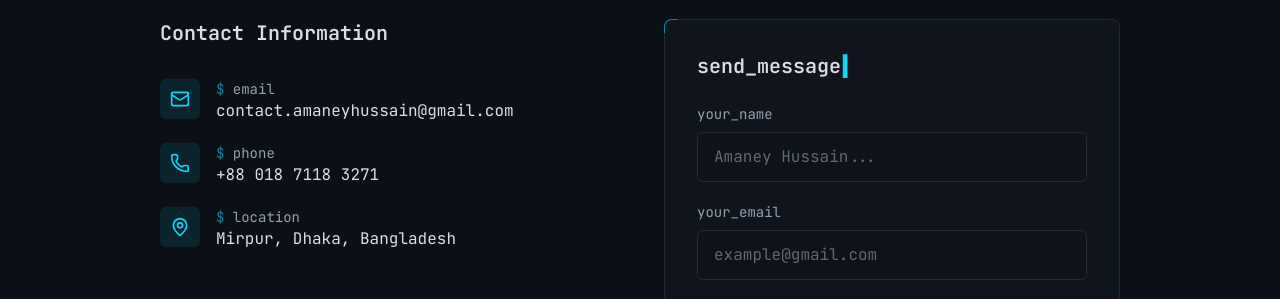
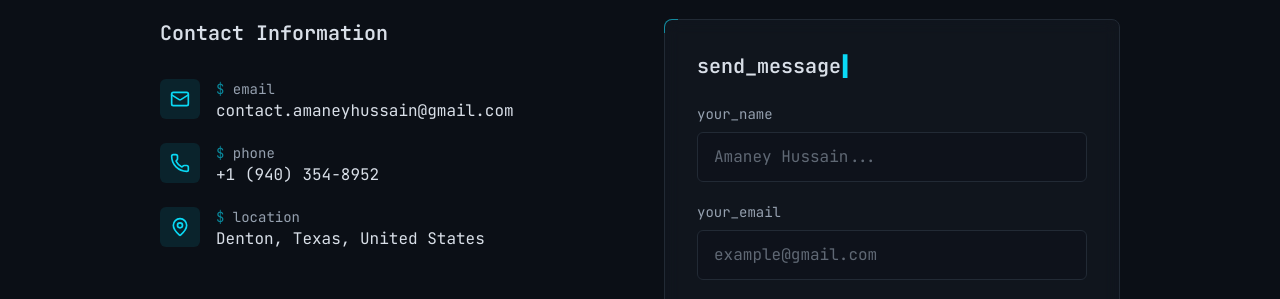
Before and after one commit to codename-SilverMask/portfolio_react, a React (Vite) app: page / in a window 1280 px wide. Shown: the part 4762-5061 px from the top of the page. Built offline with nearby package versions, Linux system fonts and the light colour scheme.

Commit message:
Contact Update

```diff
--- a/src/components/ContactSection.jsx
+++ b/src/components/ContactSection.jsx
@@ -20,13 +20,13 @@ const contactItems = [
   {
     icon: Phone,
     label: "phone",
-    value: "+88 018 7118 3271",
-    href: "tel:+8801871183271",
+    value: "+1 (940) 354-8952",
+    href: "tel:+19403548952",
   },
   {
     icon: MapPin,
     label: "location",
-    value: "Mirpur, Dhaka, Bangladesh",
+    value: "Denton, Texas, United States",
     href: null,
   },
 ];
```
